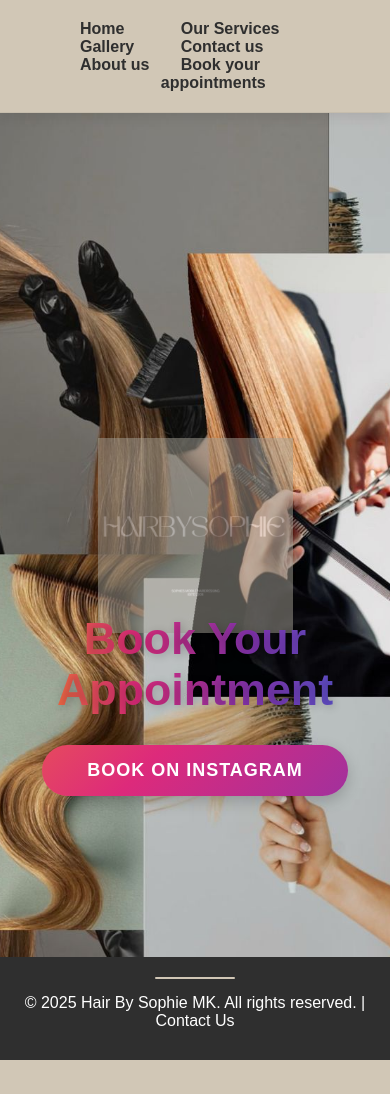
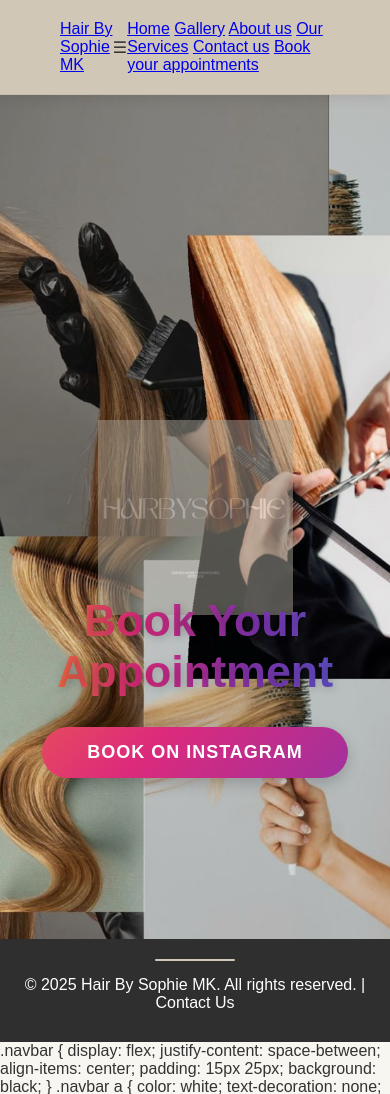
Before and after one commit to klejdaelezaj/hairbysophiemk, a Django app: page /book/ in a window 390 px wide. Shown: the top 1094 px of the page. Before the commit the page ends 1060 px from the top, so only its background shows below. Run offline with Django 5.2, Linux system fonts and the light colour scheme.

Commit message:
Redesign navbar with responsive features
Updated the navigation bar layout and styles for better responsiveness.

```diff
--- a/sallon_fixed/templates/sallon/base.html
+++ b/sallon_fixed/templates/sallon/base.html
@@ -11,17 +11,20 @@
 
     <!-- Navbar -->
 <nav class="navbar">
-        <div class="nav-left">
+  <div class="logo">
+    <a href="{% url 'home' %}">Hair By Sophie MK</a>
+  </div>
+  <span class="menu-toggle" onclick="toggleMenu()">☰</span>
+  <div class="nav-links" id="navLinks">
     <a href="{% url 'home' %}">Home</a>
     <a href="{% url 'gallery' %}">Gallery</a>
     <a href="{% url 'about_us' %}">About us</a>
-        </div>
-        <div class="nav-right">
     <a href="{% url 'services' %}">Our Services</a>
     <a href="{% url 'contact' %}">Contact us</a>
     <a href="{% url 'book' %}">Book your appointments</a>
   </div>
 </nav>
+
 
     <!-- Content -->
     <main>
@@ -36,3 +39,65 @@
 
 </body>
 </html>
+.navbar {
+  display: flex;
+  justify-content: space-between;
+  align-items: center;
+  padding: 15px 25px;
+  background: black;
+}
+
+.navbar a {
+  color: white;
+  text-decoration: none;
+  margin: 0 15px;
+  font-size: 1rem;
+}
+
+.logo a {
+  font-weight: bold;
+  font-size: 1.2rem;
+}
+
+.nav-links {
+  display: flex;
+  flex-wrap: wrap;
+}
+
+.menu-toggle {
+  display: none;
+  font-size: 1.8rem;
+  color: white;
+  cursor: pointer;
+}
+
+/* MOBILE VIEW */
+@media (max-width: 768px) {
+  .menu-toggle {
+    display: block;
+  }
+
+  .nav-links {
+    display: none;
+    flex-direction: column;
+    width: 100%;
+    background: black;
+    text-align: center;
+    margin-top: 10px;
+  }
+
+  .nav-links a {
+    display: block;
+    padding: 12px 0;
+    margin: 0;
+  }
+
+  .nav-links.active {
+    display: flex;
+  }
+}
+<script>
+  function toggleMenu() {
+    document.getElementById("navLinks").classList.toggle("active");
+  }
+</script>
```
Lines whose indentation alone changed are shown as unchanged.
